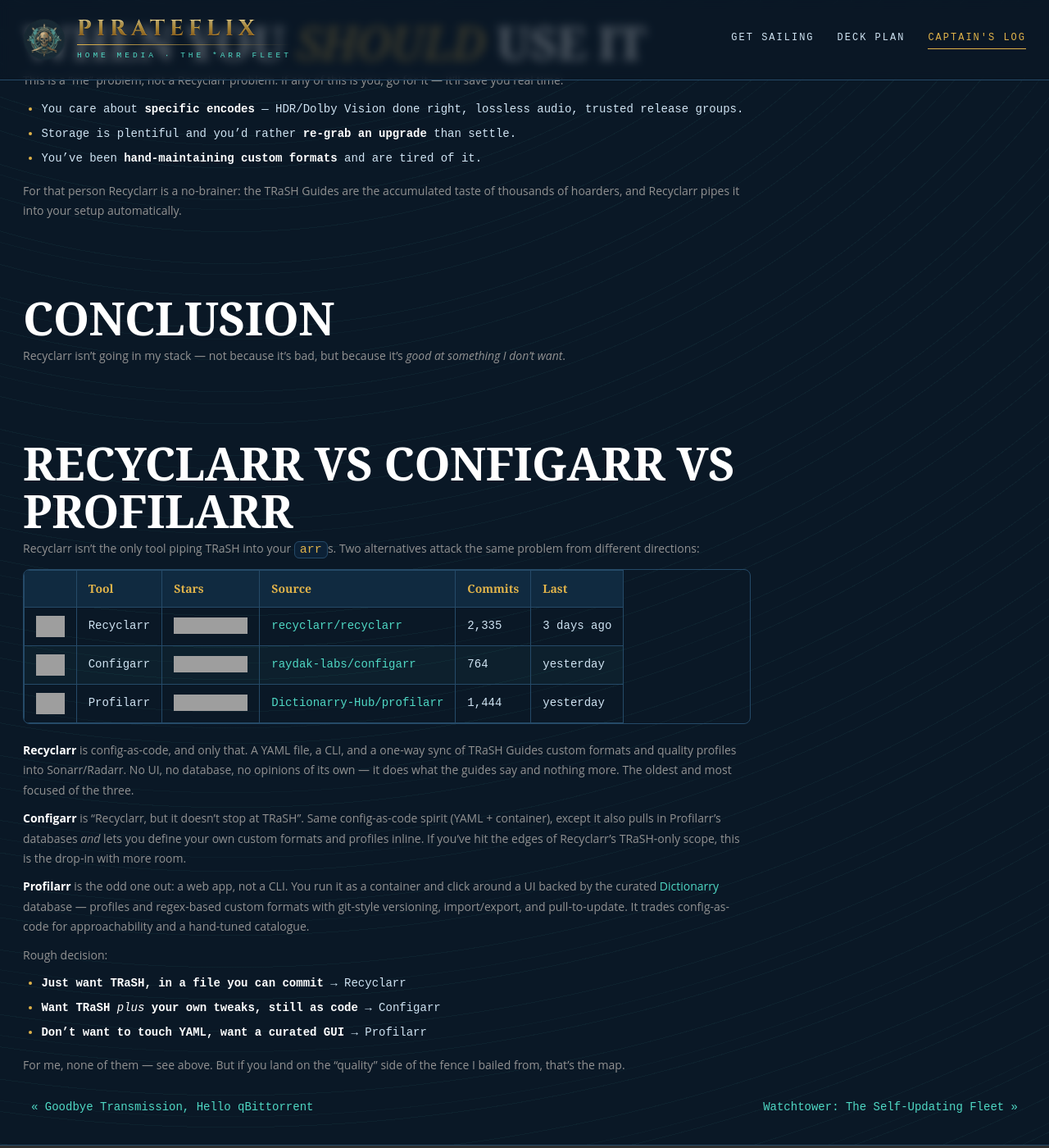
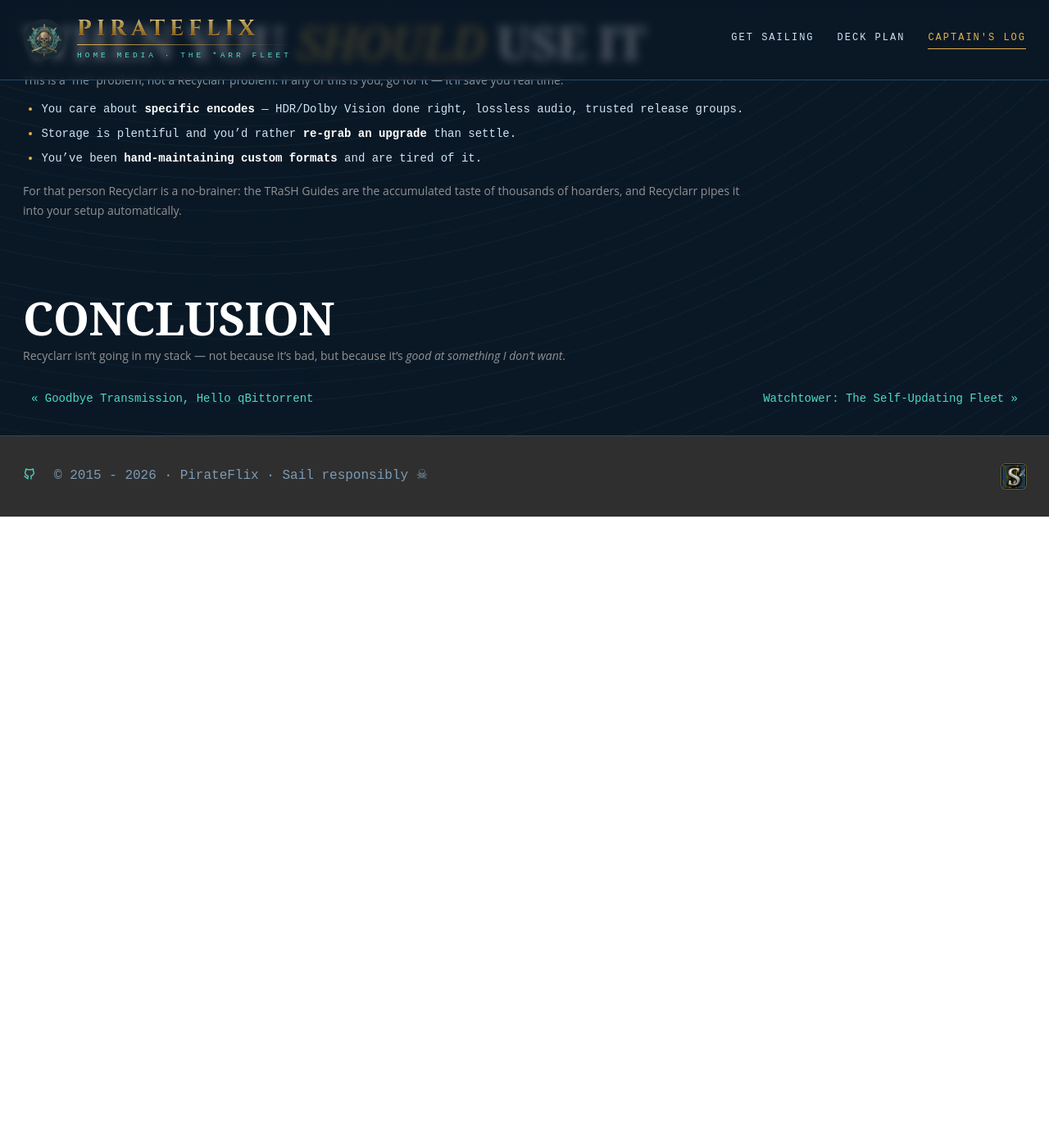
Before and after one commit to SanguPackage/htpc, a Jekyll site: the page built from _posts/2026-07-05-recyclarr.md, in a window 1280 px wide and 1400 px high, scrolled down 1629 px. Shown: the whole window at 82% size. Built offline with Jekyll 4.4.1, drawn with Linux system fonts in a browser that asks for light colours; after the commit the page ends 2259 px from its top, so only the background shows below that; some of the changed text lies outside the part shown; grey boxes are pictures that could not be loaded.

Commit message:
Remove stray Recyclarr comparison swept into OG-image commit

```diff
--- a/_posts/2026-07-05-recyclarr.md
+++ b/_posts/2026-07-05-recyclarr.md
@@ -77,41 +77,3 @@
 # Conclusion
 
 Recyclarr isn't going in my stack — not because it's bad, but because it's *good at something I don't want*.
-
-
-# Recyclarr vs Configarr vs Profilarr
-
-Recyclarr isn't the only tool piping TRaSH into your `arr`s. Two alternatives attack the same
-problem from different directions:
-
-|   | Tool | Stars | Source | Commits | Last |
-|---|------|-------|--------|---------|------|
-| <img class="nb" height="26" src="{{ site.baseurl }}/assets/blog-images/recyclarr-logo.png"> | Recyclarr | <img class="nb" src="https://img.shields.io/github/stars/recyclarr/recyclarr.svg?style=social&label=Star"> | [recyclarr/recyclarr][gh-rec] | 2,335 | 3 days ago |
-| <img class="nb" height="26" src="{{ site.baseurl }}/assets/blog-images/configarr-logo.webp"> | Configarr | <img class="nb" src="https://img.shields.io/github/stars/raydak-labs/configarr.svg?style=social&label=Star"> | [raydak-labs/configarr][gh-cfg] | 764 | yesterday |
-| <img class="nb" height="26" src="{{ site.baseurl }}/assets/blog-images/profilarr-logo.png"> | Profilarr | <img class="nb" src="https://img.shields.io/github/stars/Dictionarry-Hub/profilarr.svg?style=social&label=Star"> | [Dictionarry-Hub/profilarr][gh-prf] | 1,444 | yesterday |
-
-[gh-rec]: https://github.com/recyclarr/recyclarr
-[gh-cfg]: https://github.com/raydak-labs/configarr
-[gh-prf]: https://github.com/Dictionarry-Hub/profilarr
-
-**Recyclarr** is config-as-code, and only that. A YAML file, a CLI, and a one-way sync of TRaSH Guides
-custom formats and quality profiles into Sonarr/Radarr. No UI, no database, no opinions of its own —
-it does what the guides say and nothing more. The oldest and most focused of the three.
-
-**Configarr** is "Recyclarr, but it doesn't stop at TRaSH". Same config-as-code spirit (YAML + container),
-except it also pulls in Profilarr's databases *and* lets you define your own custom formats and profiles
-inline. If you've hit the edges of Recyclarr's TRaSH-only scope, this is the drop-in with more room.
-
-**Profilarr** is the odd one out: a web app, not a CLI. You run it as a container and click around a UI
-backed by the curated [Dictionarry](https://dictionarry.dev) database — profiles and regex-based custom
-formats with git-style versioning, import/export, and pull-to-update. It trades config-as-code for
-approachability and a hand-tuned catalogue.
-
-Rough decision:
-
-- **Just want TRaSH, in a file you can commit** → Recyclarr
-- **Want TRaSH *plus* your own tweaks, still as code** → Configarr
-- **Don't want to touch YAML, want a curated GUI** → Profilarr
-
-For me, none of them — see above. But if you land on the "quality" side of the fence I bailed from,
-that's the map.
```
